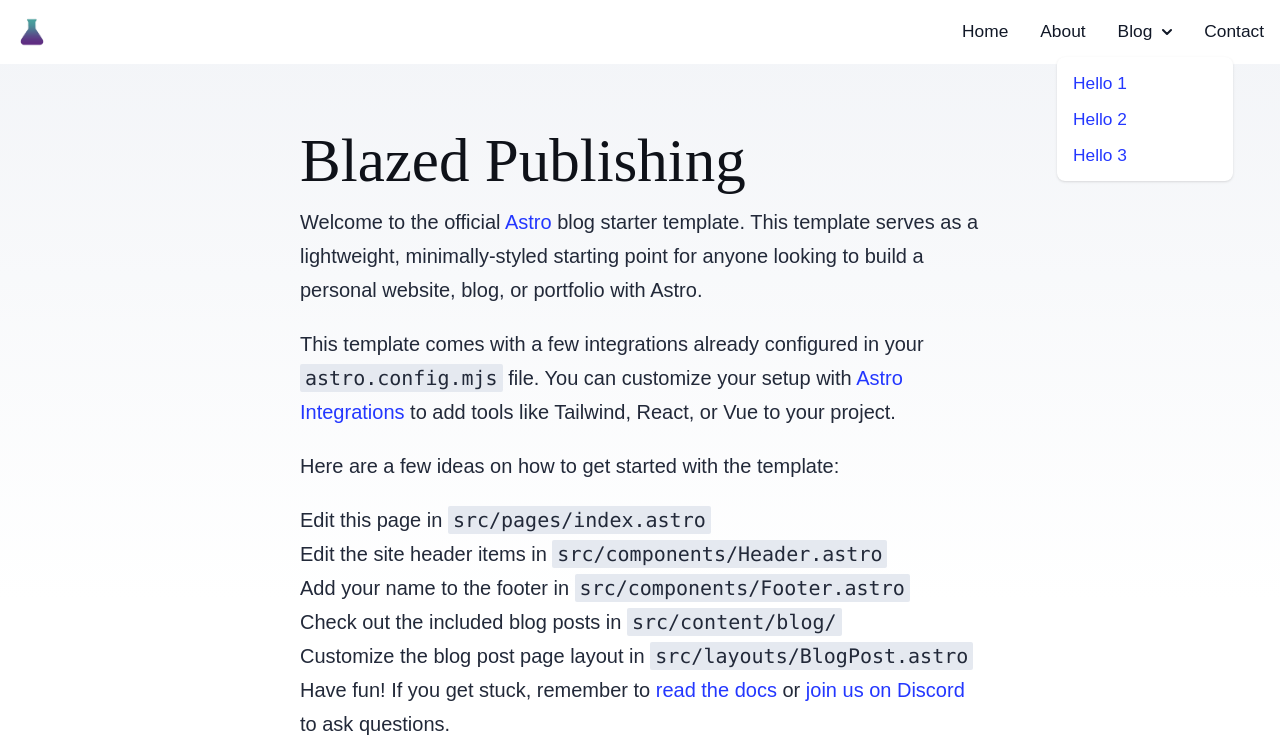
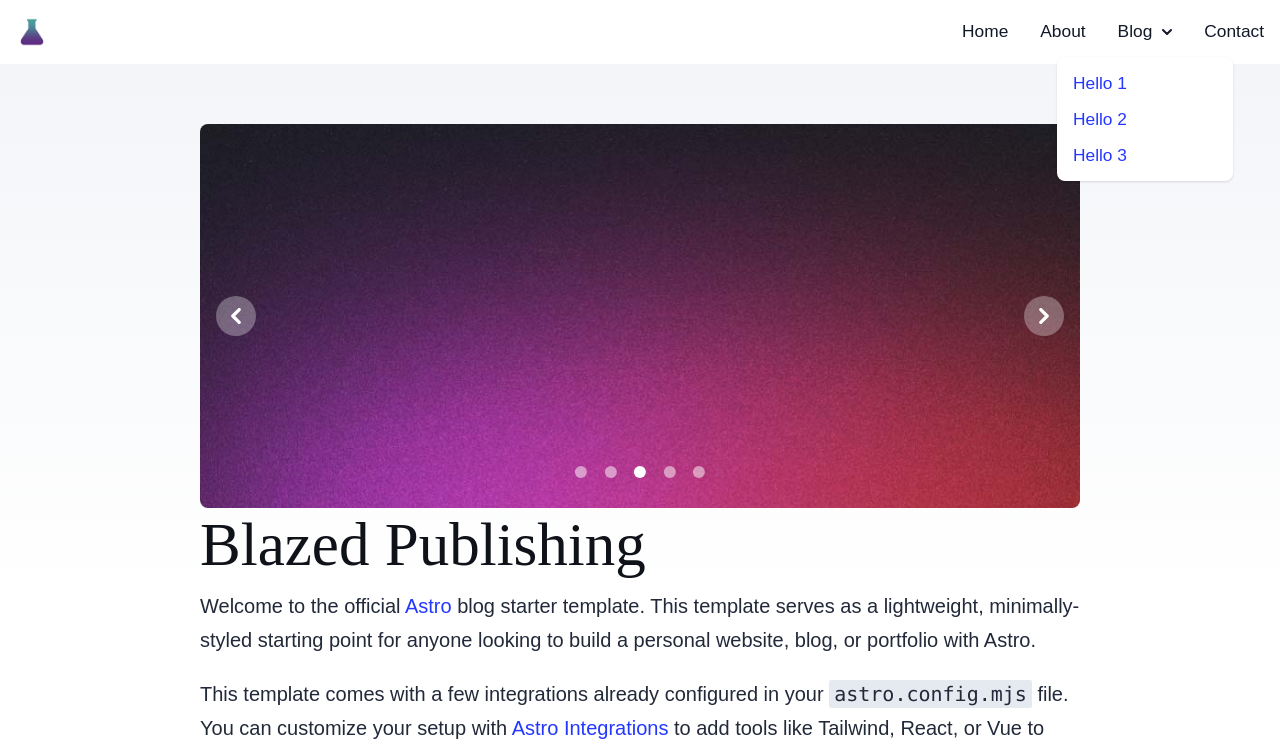
Before and after one commit to tyler-ruff/blazed-xyz, an Astro site: page / in a window 1280 px wide. Both pictures are taken after a click on the button "Blog". Shown: the top 753 px of the page. Built offline with nearby package versions, Linux system fonts and the light colour scheme; Astro itself is replaced by a stand-in of ours; a web font is replaced by a local one.

Commit message:
carousel

```diff
--- a/src/components/Header.astro
+++ b/src/components/Header.astro
@@ -29,7 +29,7 @@ import { MAIN_MENU, SITE_TITLE } from '../consts';
 									</svg>
 								</button>
 								<div id="dropdownNavbar" class="z-10 hidden font-normal bg-white divide-y divide-gray-100 rounded-lg shadow w-44 dark:bg-gray-700 dark:divide-gray-600">
-									<ul class="py-2 text-sm text-gray-700 dark:text-gray-400" aria-labelledby="dropdownLargeButton">
+									<ul class="z-50 py-2 text-sm text-gray-700 dark:text-gray-400" aria-labelledby="dropdownLargeButton">
 										{
 											item.children.map((item, index) => (
 												<li>
--- /dev/null
+++ b/src/components/ui/Slideshow.astro
@@ -0,0 +1,61 @@
+---
+
+---
+
+<div id="default-carousel" class="z-0 carousel relative w-full" data-carousel="slide">
+    <!-- Carousel wrapper -->
+    <div class="relative h-56 overflow-hidden rounded-lg md:h-96">
+         <!-- Item 1 -->
+        <div class="hidden duration-700 ease-in-out" data-carousel-item>
+            <img src="/blog-placeholder-1.jpg" class="absolute block w-full -translate-x-1/2 -translate-y-1/2 top-1/2 left-1/2" alt="...">
+        </div>
+        <!-- Item 2 -->
+        <div class="hidden duration-700 ease-in-out" data-carousel-item>
+            <img src="/blog-placeholder-2.jpg" class="absolute block w-full -translate-x-1/2 -translate-y-1/2 top-1/2 left-1/2" alt="...">
+        </div>
+        <!-- Item 3 -->
+        <div class="hidden duration-700 ease-in-out" data-carousel-item>
+            <img src="/blog-placeholder-3.jpg" class="absolute block w-full -translate-x-1/2 -translate-y-1/2 top-1/2 left-1/2" alt="...">
+        </div>
+        <!-- Item 4 -->
+        <div class="hidden duration-700 ease-in-out" data-carousel-item>
+            <img src="/blog-placeholder-4.jpg" class="absolute block w-full -translate-x-1/2 -translate-y-1/2 top-1/2 left-1/2" alt="...">
+        </div>
+        <!-- Item 5 -->
+        <div class="hidden duration-700 ease-in-out" data-carousel-item>
+            <img src="/blog-placeholder-5.jpg" class="absolute block w-full -translate-x-1/2 -translate-y-1/2 top-1/2 left-1/2" alt="...">
+        </div>
+    </div>
+    <!-- Slider indicators -->
+    <div class="hidden md:block absolute z-30 flex -translate-x-1/2 bottom-5 left-1/2 space-x-3 rtl:space-x-reverse">
+        <button type="button" class="w-3 h-3 rounded-full" aria-current="true" aria-label="Slide 1" data-carousel-slide-to="0"></button>
+        <button type="button" class="w-3 h-3 rounded-full" aria-current="false" aria-label="Slide 2" data-carousel-slide-to="1"></button>
+        <button type="button" class="w-3 h-3 rounded-full" aria-current="false" aria-label="Slide 3" data-carousel-slide-to="2"></button>
+        <button type="button" class="w-3 h-3 rounded-full" aria-current="false" aria-label="Slide 4" data-carousel-slide-to="3"></button>
+        <button type="button" class="w-3 h-3 rounded-full" aria-current="false" aria-label="Slide 5" data-carousel-slide-to="4"></button>
+    </div>
+    <!-- Slider controls -->
+    <button type="button" class="absolute top-0 start-0 z-30 flex items-center justify-center h-full px-4 cursor-pointer group focus:outline-none" data-carousel-prev>
+        <span class="inline-flex items-center justify-center w-10 h-10 rounded-full bg-white/30 dark:bg-gray-800/30 group-hover:bg-white/50 dark:group-hover:bg-gray-800/60 group-focus:ring-4 group-focus:ring-white dark:group-focus:ring-gray-800/70 group-focus:outline-none">
+            <svg class="w-4 h-4 text-white dark:text-gray-800 rtl:rotate-180" aria-hidden="true" xmlns="http://www.w3.org/2000/svg" fill="none" viewBox="0 0 6 10">
+                <path stroke="currentColor" stroke-linecap="round" stroke-linejoin="round" stroke-width="2" d="M5 1 1 5l4 4"/>
+            </svg>
+            <span class="sr-only">Previous</span>
+        </span>
+    </button>
+    <button type="button" class="absolute top-0 end-0 z-30 flex items-center justify-center h-full px-4 cursor-pointer group focus:outline-none" data-carousel-next>
+        <span class="inline-flex items-center justify-center w-10 h-10 rounded-full bg-white/30 dark:bg-gray-800/30 group-hover:bg-white/50 dark:group-hover:bg-gray-800/60 group-focus:ring-4 group-focus:ring-white dark:group-focus:ring-gray-800/70 group-focus:outline-none">
+            <svg class="w-4 h-4 text-white dark:text-gray-800 rtl:rotate-180" aria-hidden="true" xmlns="http://www.w3.org/2000/svg" fill="none" viewBox="0 0 6 10">
+                <path stroke="currentColor" stroke-linecap="round" stroke-linejoin="round" stroke-width="2" d="m1 9 4-4-4-4"/>
+            </svg>
+            <span class="sr-only">Next</span>
+        </span>
+    </button>
+</div>
+<style>
+    @media screen and (max-width:721px) {
+        .carousel div img{
+            border-radius: 0px;
+        }
+    }
+</style>
--- a/src/pages/index.astro
+++ b/src/pages/index.astro
@@ -1,7 +1,9 @@
 ---
 import Layout from "@/layouts/Layout.astro";
+import Slideshow from "@/components/ui/Slideshow.astro";
 ---
 <Layout title="Home">
+	<Slideshow />
 	<div>
 		<h1>Blazed Publishing</h1>
 		<p>
--- a/src/styles/global.css
+++ b/src/styles/global.css
@@ -50,7 +50,7 @@ h1, h2, h3{
 }
 
 main {
-	width: 720px;
+	width: 920px;
 	max-width: calc(100% - 2em);
 	margin: auto;
 	padding: 3em 1em;
```
